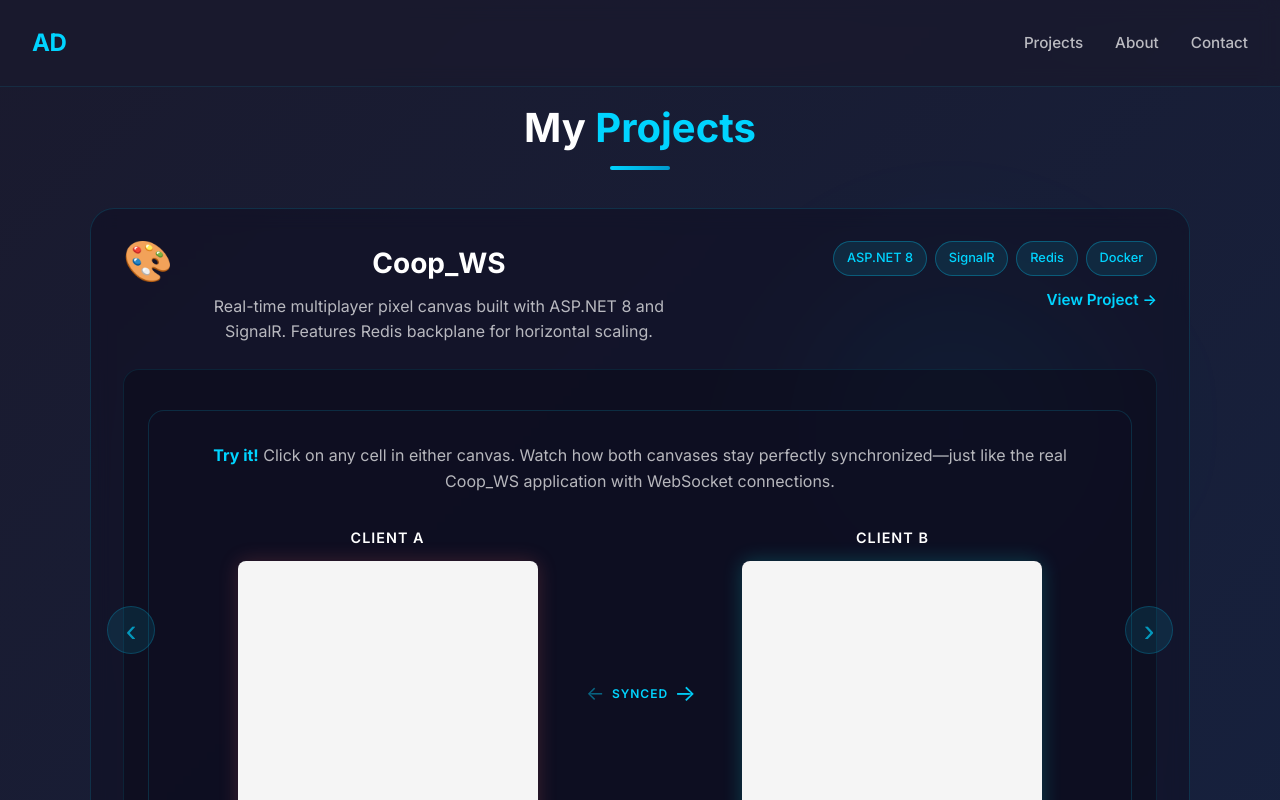
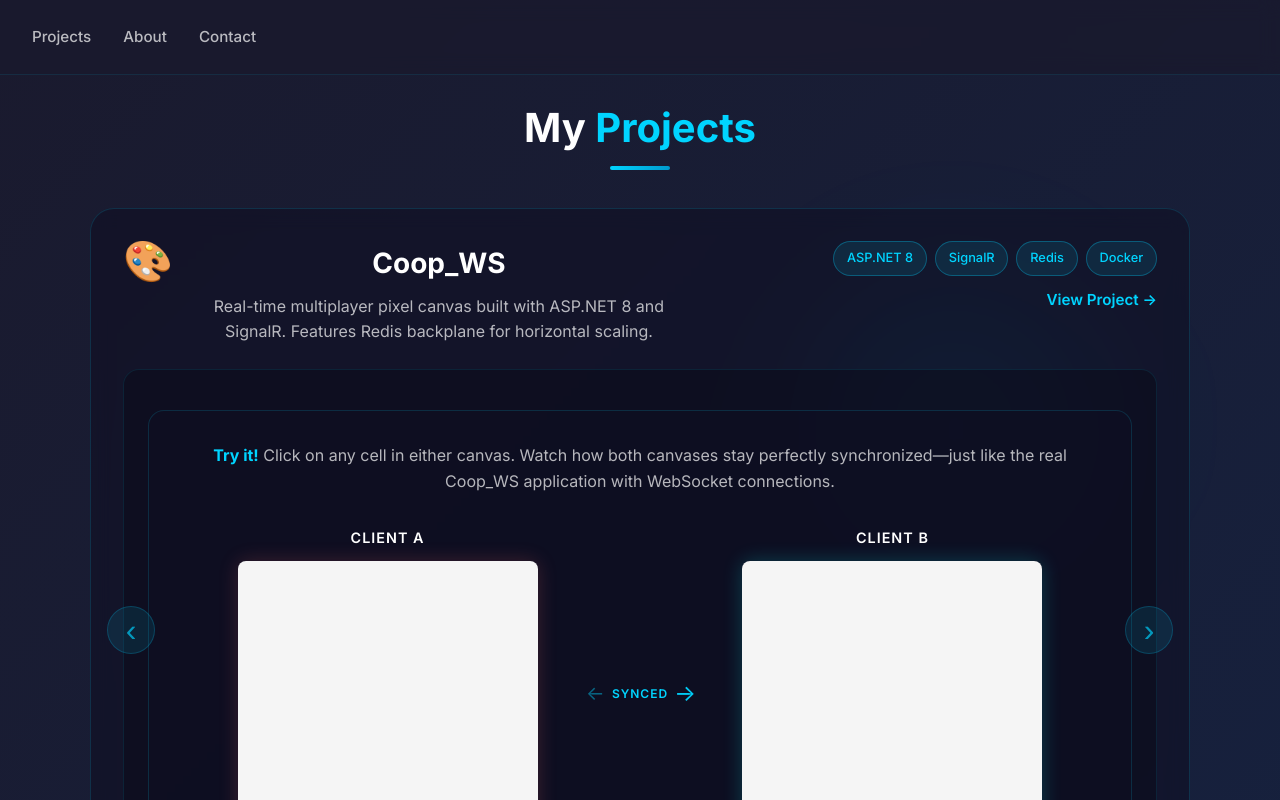
Before and after one commit to andreasdderksen/Portfolio, a React (Vite) app: page / in a window 1280 px wide. Shown: the top 800 px of the page. Built offline with nearby package versions, Linux system fonts and the light colour scheme.

Commit message:
Update App.tsx

```diff
--- a/src/App.tsx
+++ b/src/App.tsx
@@ -6,7 +6,6 @@ function App() {
     <div className="page-transition">
       {/* Navigation */}
       <nav className="nav">
-        <a href="#" className="nav-logo">AD</a>
         <ul className="nav-links">
           <li><a href="#projects">Projects</a></li>
           <li><a href="#about">About</a></li>
```
